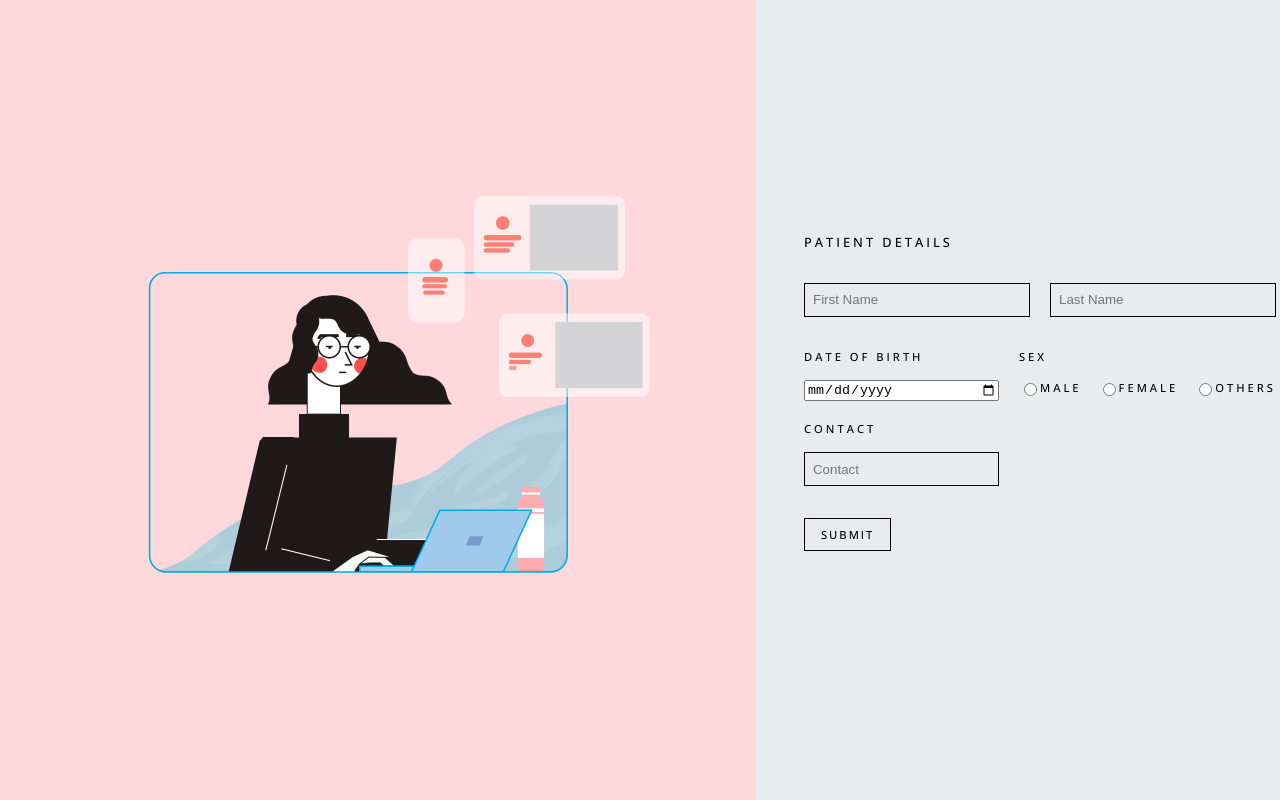
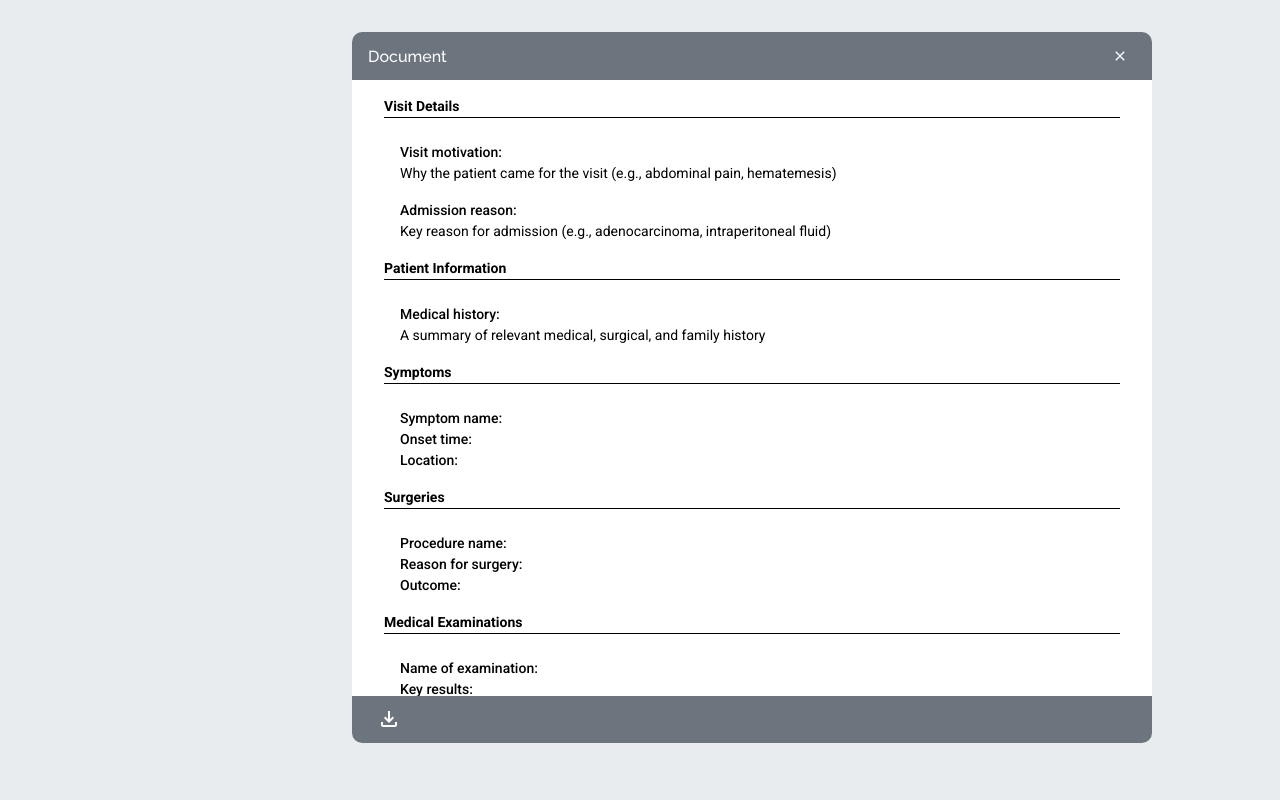
Before and after one commit to VenkatesaMG/BioShiftValueHealth, a React (Vite) app in the folder frontend/: page /demo in a window 1280 px wide. Built offline with nearby package versions, Linux system fonts and the light colour scheme.

Commit message:
Formatted the text of the report generated from the audio.

```diff
--- a/frontend/components/overscreen.jsx
+++ b/frontend/components/overscreen.jsx
@@ -3,8 +3,45 @@ import * as React from "react";
 import IconButton from "@mui/material/IconButton";
 import Button from "@mui/material/Button";
 import FileDownloadOutlinedIcon from "@mui/icons-material/FileDownloadOutlined";
+import { STRUCTURE } from "../data/report.js";
 
-export default function overScreen(props) {
+export default function OverScreen(props) {
+  const renderContent = (content) => {
+    if (Array.isArray(content)) {
+      return content.map((item, index) => (
+        <div key={index} className="key-value-container">
+          {Object.keys(item).map((key) => (
+            <div key={key} className="key-value-item">
+              <div className="key">{key}:</div>
+              <div className="value">{item[key]}</div>
+            </div>
+          ))}
+        </div>
+      ));
+    } else if (typeof content === "object") {
+      return Object.keys(content).map((key) => (
+        <div key={key} className="key-value-item">
+          <div className="key">{key}:</div>
+          <div className="value">{content[key]}</div>
+        </div>
+      ));
+    }
+    return null;
+  };
+
+  const PatientRecord = () => {
+    return (
+      <div style={{ display: "flex", flexDirection: "column", gap: "0.5rem" }}>
+        {Object.keys(STRUCTURE).map((section) => (
+          <div key={section} className="section-container">
+            <div className="parent-title">{section}</div>
+            {renderContent(STRUCTURE[section])}
+          </div>
+        ))}
+      </div>
+    );
+  };
+
   return (
     <div className="overscreen-outer">
       <div className="overscreen">
@@ -21,26 +58,19 @@ export default function overScreen(props) {
           </div>
         </div>
         <div className="overscreen-main">
-          <p>
-            Lorem ipsum dolor sit amet consectetur adipisicing elit. Rem iusto
-            corrupti minus architecto quas dolores aut vel dolore, laboriosam
-            voluptatum repellendus, hic repellat enim facere molestias! Earum
-            dolorem aliquid suscipit?Lorem ipsum dolor sit amet consectetur
-            adipisicing elit. Hic aliquid nisi a dolor nihil corrupti recusandae
-            velit labore neque. Ea esse debitis praesentium eveniet ut eaque
-            alias ducimus nemo corrupti!
-          </p>
+          {/* Call the PatientRecord function */}
+          <PatientRecord />
         </div>
         <div>
           <div className="overscreen-footer">
-            <div>
             <div>
               <Button
                 variant="outlined"
                 href=""
                 id="overscreen-footer-btn"
                 style={{ marginLeft: "5px" }}
-                  // onClick = {props.downloadFile()}
+                // Implement file download function
+                onClick={() => props.downloadFile && props.downloadFile()}
               >
                 <FileDownloadOutlinedIcon />
               </Button>
@@ -49,6 +79,5 @@ export default function overScreen(props) {
         </div>
       </div>
     </div>
-    </div>
   );
 }
--- /dev/null
+++ b/frontend/data/report.js
@@ -0,0 +1,44 @@
+export const STRUCTURE = {
+  "Visit Details": {
+    "Visit motivation":
+      "Why the patient came for the visit (e.g., abdominal pain, hematemesis)",
+    "Admission reason":
+      "Key reason for admission (e.g., adenocarcinoma, intraperitoneal fluid)",
+  },
+  "Patient Information": {
+    "Medical history":
+      "A summary of relevant medical, surgical, and family history",
+  },
+  Symptoms: [
+    {
+      "Symptom name": "",
+      "Onset time": "",
+      Location: "",
+    },
+  ],
+  Surgeries: [
+    {
+      "Procedure name": "",
+      "Reason for surgery": "",
+      Outcome: "",
+    },
+  ],
+  "Medical Examinations": [
+    {
+      "Name of examination": "",
+      "Key results": "",
+    },
+  ],
+  Diagnosis: [
+    {
+      "Key condition or complication": "",
+    },
+  ],
+  Treatments: [
+    {
+      "Treatment name": "",
+      "Related condition": "",
+      "Outcome or reaction": "",
+    },
+  ],
+};
--- a/frontend/src/App.jsx
+++ b/frontend/src/App.jsx
@@ -17,6 +17,7 @@ import HomeIcon from "@mui/icons-material/Home";
 import FolderOpenOutlinedIcon from "@mui/icons-material/FolderOpenOutlined";
 import BiotechOutlinedIcon from "@mui/icons-material/BiotechOutlined";
 import CreatePatient from "../components/create_patient.jsx";
+import OverScreen from "../components/overscreen.jsx";
 const icons = [
   <HomeIcon />,
   <DescriptionOutlinedIcon />,
@@ -93,7 +94,7 @@ function App() {
             />
           }
         ></Route>
-        <Route path="/demo" element={<CreatePatient />}></Route>
+        <Route path="/demo" element={<OverScreen />}></Route>
       </Routes>
     </div>
   );
--- a/frontend/src/index.css
+++ b/frontend/src/index.css
@@ -674,6 +674,7 @@ body::-webkit-scrollbar {
   font-size: 0.875rem;
   line-height: 1.5;
   height: 75vh;
+  overflow-y: scroll;
 }
 
 .overscreen-footer {
--- a/frontend/src/style.css
+++ b/frontend/src/style.css
@@ -309,3 +309,23 @@
     border-radius:1rem;
     border:1px solid black;
 } */
+
+.section-container {
+  display: flex;
+  flex-direction: column;
+  gap: 1rem;
+}
+
+.section-container .parent-title {
+  font-family: "Roboto";
+  margin: 0.5rem 0rem;
+  font-weight: bold;
+  border-bottom: 1px solid black;
+}
+
+.key-value-item {
+  margin-left: 1rem;
+}
+.section-container .key-value-item .key {
+  font-weight: 500;
+}
```
Lines whose indentation alone changed are shown as unchanged.
